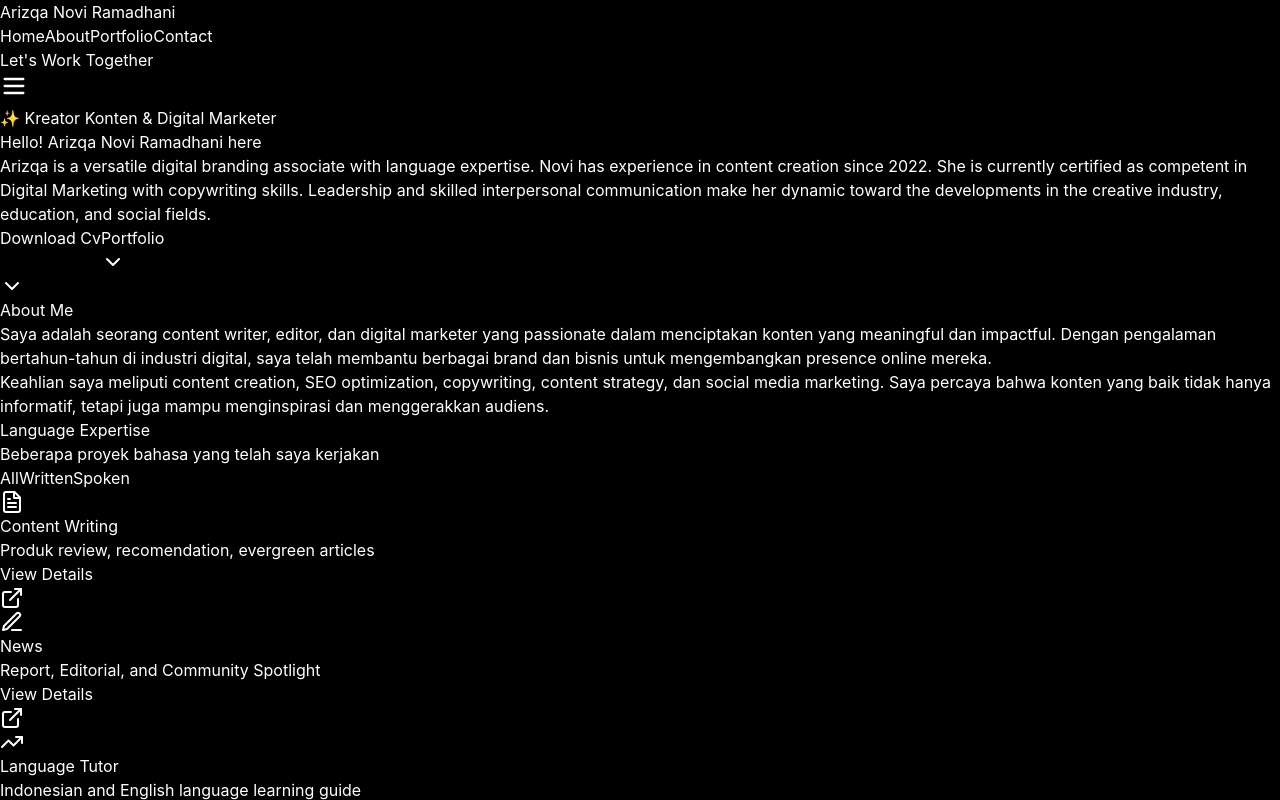
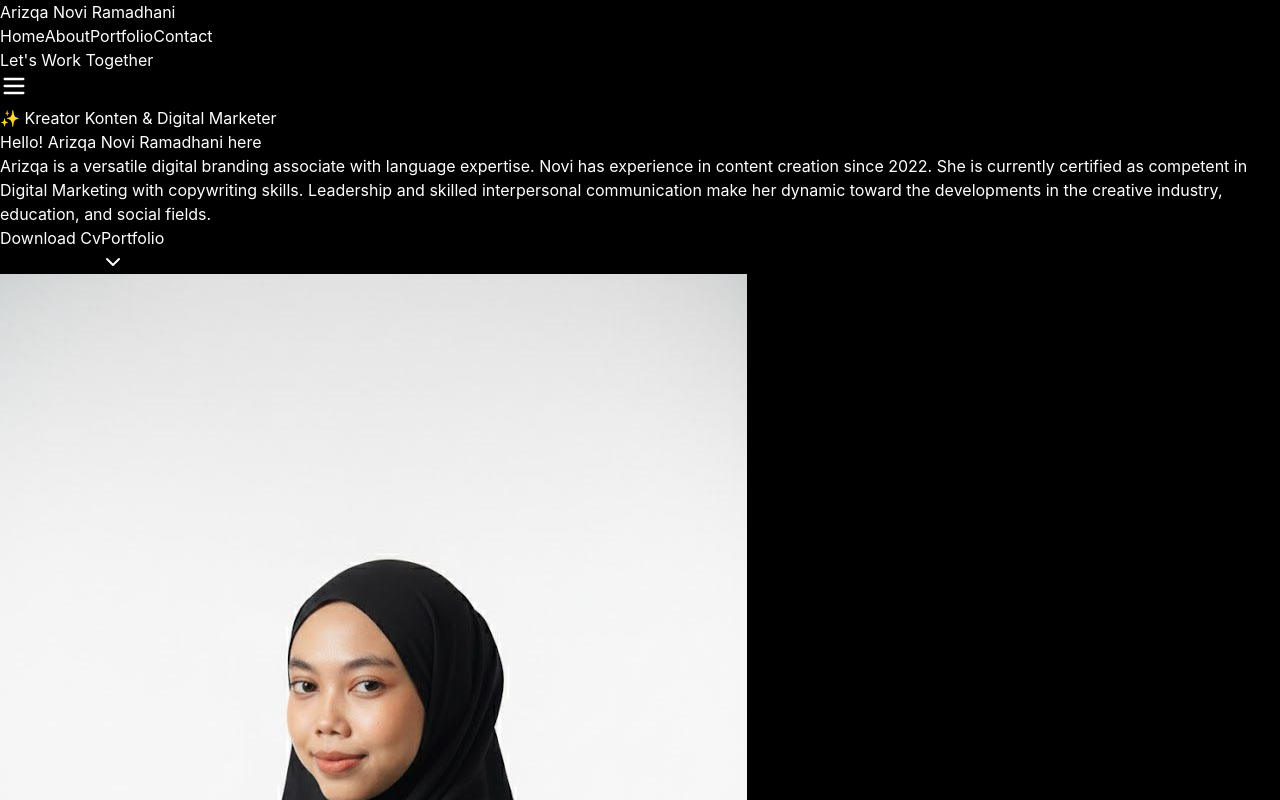
Before and after one commit to arizqanovi/Portfolio, a React (Vite) app: page / in a window 1280 px wide. Shown: the top 800 px of the page. Built offline with nearby package versions, Linux system fonts and the light colour scheme.

Commit message:
menambahkan image profile

```diff
--- a/src/App.jsx
+++ b/src/App.jsx
@@ -1,5 +1,6 @@
 import React, { useState, useEffect } from 'react';
 import { Menu, X, ArrowRight, Pen, Edit3, TrendingUp, Instagram, Linkedin, Mail, Github, Star, Award, Users, Briefcase, ChevronDown, ExternalLink, FileText, Video, Image, MessageCircle } from 'lucide-react';
+import arizqaProfile from './assets/arizqa.jpeg';
 
 export default function ArizqaPortfolio() {
   const [isMenuOpen, setIsMenuOpen] = useState(false);
@@ -229,7 +230,8 @@ export default function ArizqaPortfolio() {
         </div>
 
         <div className="max-w-7xl mx-auto px-4 sm:px-6 lg:px-8 relative z-10">
-          <div className="text-center space-y-8 animate-fade-in-up">
+          <div className="grid md:grid-cols-2 gap-10 items-center animate-fade-in-up">
+            <div className="text-center md:text-left space-y-8 order-2 md:order-1">
             <div className="inline-block px-6 py-2 bg-gradient-to-r from-pink-500/20 to-rose-500/20 border border-pink-500/30 rounded-full text-pink-400 text-sm font-semibold mb-6 backdrop-blur-sm animate-slide-down">
               ✨ Kreator Konten & Digital Marketer
             </div>
@@ -242,11 +244,11 @@ export default function ArizqaPortfolio() {
               Ramadhani here
             </h2> */}
 
-            <p className="text-base sm:text-lg md:text-2xl text-gray-400 max-w-3xl mx-auto leading-relaxed break-words animate-fade-in-up" style={{animationDelay: '0.6s'}}>
+            <p className="text-base sm:text-lg md:text-2xl text-gray-400 max-w-3xl md:max-w-xl mx-auto md:mx-0 leading-relaxed break-words animate-fade-in-up" style={{animationDelay: '0.6s'}}>
               Arizqa is a versatile digital branding associate with language expertise. Novi has experience in content creation since 2022. She is currently certified as competent in Digital Marketing with copywriting skills. Leadership and skilled interpersonal communication make her dynamic toward the developments in the creative industry, education, and social fields.
             </p>
 
-            <div className="flex flex-col items-center sm:flex-row gap-4 justify-center pt-8 animate-fade-in-up" style={{animationDelay: '0.8s'}}>
+              <div className="flex flex-col items-center md:items-start sm:flex-row gap-4 justify-center md:justify-start pt-8 animate-fade-in-up" style={{animationDelay: '0.8s'}}>
 
                 <a href="#contact">
                   <button className="px-6 py-3 sm:px-8 sm:py-4 border-2 border-pink-500 text-pink-500 rounded-lg hover:bg-pink-500/10 transition-all duration-300 font-bold text-lg hover:scale-105 active:scale-95">
@@ -260,25 +262,16 @@ export default function ArizqaPortfolio() {
                   </button>
                 </a>
               </div>
-
-            {/* <div className="flex justify-center gap-6 pt-8 animate-fade-in-up" style={{animationDelay: '1s'}}>
-              <a href="https://instagram.com" target="_blank" rel="noopener noreferrer" className="w-12 h-12 bg-white/5 border border-pink-500/30 rounded-full flex items-center justify-center hover:bg-gradient-to-r hover:from-pink-600 hover:to-rose-600 hover:border-transparent transition-all duration-300 hover:scale-110 hover:rotate-12">
-                <Instagram size={20} />
-              </a>
-              <a href="https://linkedin.com" target="_blank" rel="noopener noreferrer" className="w-12 h-12 bg-white/5 border border-pink-500/30 rounded-full flex items-center justify-center hover:bg-gradient-to-r hover:from-pink-600 hover:to-rose-600 hover:border-transparent transition-all duration-300 hover:scale-110 hover:rotate-12">
-                <Linkedin size={20} />
-              </a>
-              <a href="https://github.com" target="_blank" rel="noopener noreferrer" className="w-12 h-12 bg-white/5 border border-pink-500/30 rounded-full flex items-center justify-center hover:bg-gradient-to-r hover:from-pink-600 hover:to-rose-600 hover:border-transparent transition-all duration-300 hover:scale-110 hover:rotate-12">
-                <Github size={20} />
-              </a>
-              <a href="mailto:arizqa@example.com" className="w-12 h-12 bg-white/5 border border-pink-500/30 rounded-full flex items-center justify-center hover:bg-gradient-to-r hover:from-pink-600 hover:to-rose-600 hover:border-transparent transition-all duration-300 hover:scale-110 hover:rotate-12">
-                <Mail size={20} />
-              </a>
-            </div> */}
             </div>
-
-          <div className="mt-20 flex justify-center">
-            <ChevronDown className="w-8 h-8 text-pink-500 animate-bounce-slow" />
+            <div className="mt-12 md:mt-0 flex justify-center md:justify-end order-1 md:order-2">
+              <div className="relative w-48 h-48 sm:w-56 sm:h-56 md:w-64 md:h-64 rounded-full overflow-hidden border-4 border-pink-500/60 shadow-2xl shadow-pink-500/30 bg-gradient-to-tr from-pink-500/20 to-rose-500/30">
+                <img
+                  src={arizqaProfile}
+                  alt="Arizqa Novi Ramadhani profile"
+                  className="w-full h-full object-cover"
+                />
+              </div>
+            </div>
           </div>
         </div>
       </section>
```
Also changed, not shown: src/assets/arizqa.jpeg (added). Lines whose indentation alone changed are shown as unchanged.
